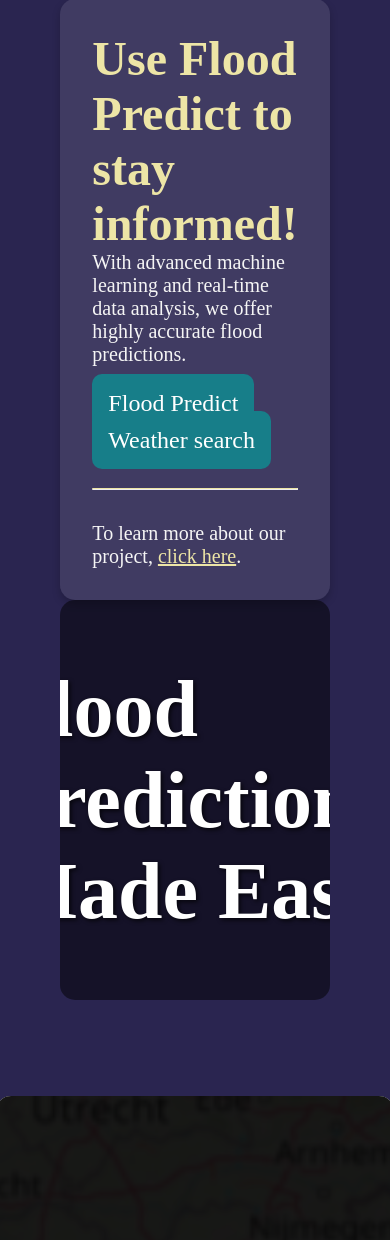
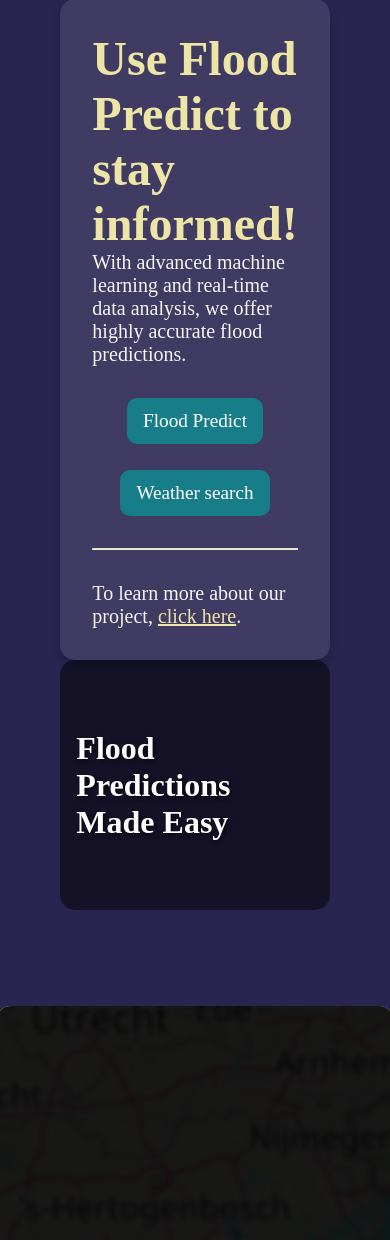
Before and after one commit to Toon-Bervoets/FloodPredict, a Flask app: page / in a window 390 px wide. Shown: the part 682-1922 px from the top of the page. Run offline with Flask 3, Linux system fonts and the light colour scheme.

Commit message:
bettter mobile compatibility

```diff
--- a/static/styles/style.css
+++ b/static/styles/style.css
@@ -253,6 +253,7 @@ nav ul li a:hover {
     font-size: 1.5rem;
     transition: background-color 0.3s;
     text-decoration: none;
+    display: inline-block; /* Keep buttons inline */
 }
 
 .btn:hover {
@@ -261,6 +262,29 @@ nav ul li a:hover {
 
 .btn-spacing {
     margin-top: 20px;
+}
+
+/* Flex container for buttons */
+.button-group {
+    display: flex;
+    justify-content: flex-start; /* Align buttons to the left */
+    gap: 10px; /* Space between buttons */
+    flex-wrap: wrap; /* Allow buttons to wrap on smaller screens */
+    margin-top: 1rem; /* Spacing from content above */
+}
+
+/* Adjust buttons on mobile */
+@media (max-width: 768px) {
+    .btn {
+        width: auto; /* Auto width to prevent stretching */
+        padding: 0.75rem 1rem; /* Adjust padding for mobile */
+        font-size: 1.2rem; /* Slightly smaller font size */
+    }
+
+    /* Ensure buttons wrap and stay responsive */
+    .button-group {
+        justify-content: center; /* Center on smaller screens */
+    }
 }
 
 
@@ -276,7 +300,7 @@ nav ul li a:hover {
 /* Parallax styles */
 .parallax {
     position: relative;
-    height: 400px;
+    height: 400px; /* Default height for large screens */
     overflow: hidden;
 }
 
@@ -305,7 +329,29 @@ nav ul li a:hover {
     font-size: 5rem;
     text-shadow: 2px 2px 4px rgba(0, 0, 0, 0.7); /* Text shadow for contrast */
     color: #ffffff; /* Title color */
+    padding: 0 1rem; /* Add some padding for smaller screens */
 }
+
+/* Media query for smaller screens (phones, tablets) */
+@media (max-width: 768px) {
+    .parallax {
+        height: 300px; /* Reduce height for tablets and smaller screens */
+    }
+    .parallax-title {
+        font-size: 3rem; /* Smaller text size for phones and tablets */
+    }
+}
+
+/* Media query for very small screens (small phones) */
+@media (max-width: 480px) {
+    .parallax {
+        height: 250px; /* Further reduce height for small phones */
+    }
+    .parallax-title {
+        font-size: 2rem; /* Smaller text for very small screens */
+    }
+}
+
 
 /* Info box styles */
 .info-box {
--- a/templates/index.html
+++ b/templates/index.html
@@ -10,8 +10,10 @@
     <div class="jumbotron">
         <h2 class="jumbotron-title">Use Flood Predict to stay informed!</h2>
         <p class="jumbotron-text">With advanced machine learning and real-time data analysis, we offer highly accurate flood predictions.</p>
-        <a class="btn btn-lg" href="/predict" role="button">Flood Predict</a>
-        <a class="btn btn-lg" href="/weather_search" role="button">Weather search</a>
+        <div class="button-group">
+            <a class="btn btn-lg" href="/predict" role="button">Flood Predict</a>
+            <a class="btn btn-lg" href="/weather_search" role="button">Weather search</a>
+        </div>
         <hr class="jumbotron-divider">
         <p class="learn-more-text">To learn more about our project, <a href="/about" class="highlight-text">click here</a>.</p>
     </div>
```
Also changed, not shown: templates/about_us.html (+4 -4 lines).
